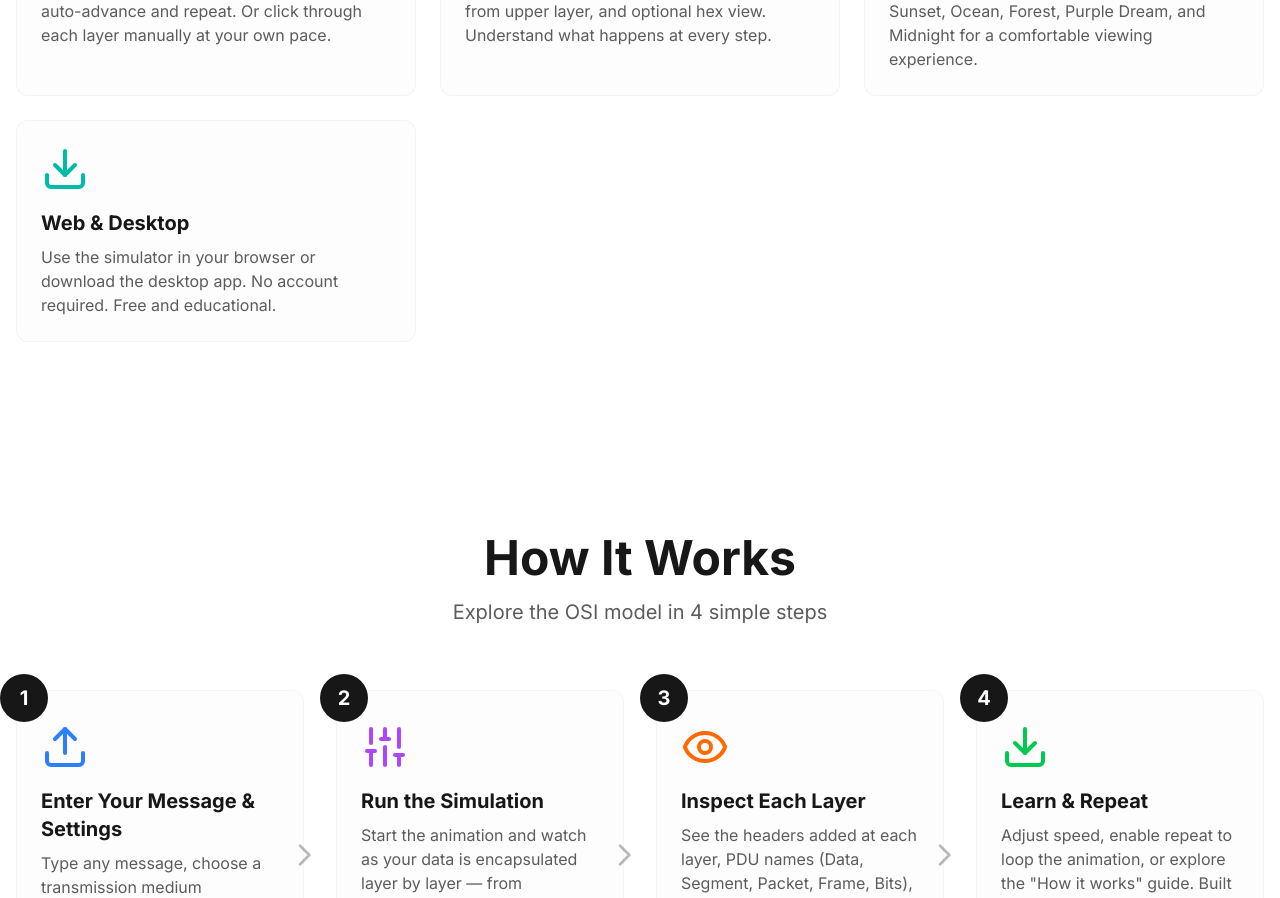
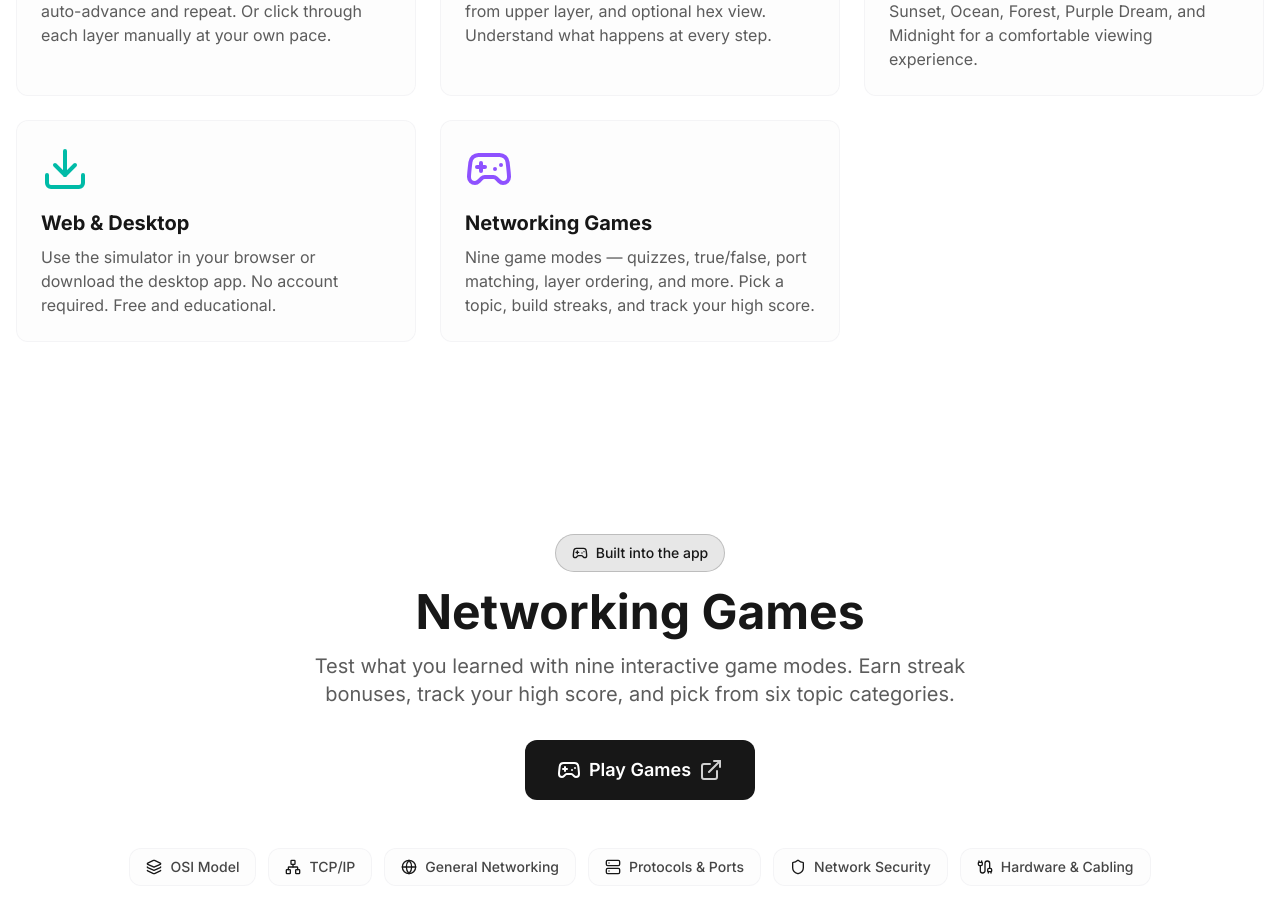
Before and after one commit to Roboticela/OSI-Model-Simulator-Frontend, a Next.js app: page / in a window 1280 px wide. Shown: the part 1880-2778 px from the top of the page. Built offline with nearby package versions, Linux system fonts and the light colour scheme.

Commit message:
feat: add Games section to homepage, update Features component with new game feature, and enhance navigation and footer links for games

```diff
--- a/app/page.tsx
+++ b/app/page.tsx
@@ -4,6 +4,7 @@ import Navbar from '@/components/Navbar';
 import Hero from '@/components/Hero';
 import Stats from '@/components/Stats';
 import Features from '@/components/Features';
+import Games from '@/components/Games';
 import HowItWorks from '@/components/HowItWorks';
 import Demo from '@/components/Demo';
 import UseCases from '@/components/UseCases';
@@ -30,6 +31,9 @@ export default function Home() {
 
         {/* Features Section */}
         <Features />
+
+        {/* Games Section */}
+        <Games />
 
         {/* How It Works Section */}
         <HowItWorks />
--- a/components/Features.tsx
+++ b/components/Features.tsx
@@ -1,7 +1,7 @@
 'use client';
 
 import { motion } from 'framer-motion';
-import { Image, Sliders, Download, Eye, Smartphone, Monitor, Palette, Grid3x3, FileCheck } from 'lucide-react';
+import { Image, Sliders, Download, Eye, Palette, Grid3x3, FileCheck, Gamepad2 } from 'lucide-react';
 
 const containerAnimation = {
   hidden: { opacity: 0 },
@@ -60,6 +60,12 @@ const features = [
     title: 'Web & Desktop',
     description: 'Use the simulator in your browser or download the desktop app. No account required. Free and educational.',
     color: 'text-teal-500'
+  },
+  {
+    icon: Gamepad2,
+    title: 'Networking Games',
+    description: 'Nine game modes — quizzes, true/false, port matching, layer ordering, and more. Pick a topic, build streaks, and track your high score.',
+    color: 'text-violet-500'
   }
 ];
 
--- a/components/Footer.tsx
+++ b/components/Footer.tsx
@@ -3,6 +3,7 @@
 import { Github, Mail } from 'lucide-react';
 import Link from 'next/link';
 import { usePathname } from 'next/navigation';
+import { GAMES_URL } from '@/lib/appLinks';
 
 function scrollToTop() {
   window.scrollTo({ top: 0, behavior: 'smooth' });
@@ -97,6 +98,27 @@ export default function Footer() {
                     Features
                   </Link>
                 )}
+              </li>
+              <li>
+                {isHome ? (
+                  <a href="#games" className="text-sm text-foreground/70 hover:text-primary transition-colors">
+                    Games
+                  </a>
+                ) : (
+                  <Link href="/#games" className="text-sm text-foreground/70 hover:text-primary transition-colors">
+                    Games
+                  </Link>
+                )}
+              </li>
+              <li>
+                <a
+                  href={GAMES_URL}
+                  target="_blank"
+                  rel="noopener noreferrer"
+                  className="text-sm text-foreground/70 hover:text-primary transition-colors"
+                >
+                  Play Games
+                </a>
               </li>
               <li>
                 {isHome ? (
--- /dev/null
+++ b/components/Games.tsx
@@ -0,0 +1,200 @@
+'use client';
+
+import { motion } from 'framer-motion';
+import {
+  ExternalLink,
+  Gamepad2,
+  HelpCircle,
+  ToggleLeft,
+  MousePointerClick,
+  TextCursorInput,
+  Hash,
+  CircleOff,
+  Link2,
+  Layers,
+  Package,
+  Globe,
+  Network,
+  Server,
+  Shield,
+  Cable,
+  Trophy,
+} from 'lucide-react';
+import type { LucideIcon } from 'lucide-react';
+import { GAMES_URL } from '@/lib/appLinks';
+
+const gameModes: { icon: LucideIcon; name: string; description: string; color: string }[] = [
+  {
+    icon: HelpCircle,
+    name: 'Classic Quiz',
+    description: 'Multiple choice — pick the best answer on networking topics.',
+    color: 'text-blue-500',
+  },
+  {
+    icon: ToggleLeft,
+    name: 'True or False',
+    description: 'Quick yes/no rounds on OSI layers, TCP/IP, and protocol facts.',
+    color: 'text-green-500',
+  },
+  {
+    icon: MousePointerClick,
+    name: 'Layer Spotlight',
+    description: 'Read a clue and tap the OSI layer that fits.',
+    color: 'text-cyan-500',
+  },
+  {
+    icon: TextCursorInput,
+    name: 'Fill the Blank',
+    description: 'Complete sentences with the correct networking term.',
+    color: 'text-purple-500',
+  },
+  {
+    icon: Hash,
+    name: 'Port Picker',
+    description: 'Match protocols like HTTP, DNS, and FTP to their port numbers.',
+    color: 'text-orange-500',
+  },
+  {
+    icon: CircleOff,
+    name: 'Odd One Out',
+    description: 'Spot the term that does not belong in the group.',
+    color: 'text-pink-500',
+  },
+  {
+    icon: Link2,
+    name: 'Protocol Match',
+    description: 'Pair terms with their definitions or protocol partners.',
+    color: 'text-teal-500',
+  },
+  {
+    icon: Layers,
+    name: 'Stack the Layers',
+    description: 'Put all seven OSI layers in the correct top-to-bottom order.',
+    color: 'text-indigo-500',
+  },
+  {
+    icon: Package,
+    name: 'Encapsulation Rush',
+    description: 'Order the steps data takes as it moves down the stack.',
+    color: 'text-amber-500',
+  },
+];
+
+const topics = [
+  { icon: Layers, name: 'OSI Model' },
+  { icon: Network, name: 'TCP/IP' },
+  { icon: Globe, name: 'General Networking' },
+  { icon: Server, name: 'Protocols & Ports' },
+  { icon: Shield, name: 'Network Security' },
+  { icon: Cable, name: 'Hardware & Cabling' },
+];
+
+function GameCard({ icon: Icon, name, description, color }: (typeof gameModes)[number]) {
+  return (
+    <div className="bg-card/40 backdrop-blur-md rounded-xl p-5 border border-border/40 hover:border-primary/40 transition-all duration-300 hover:-translate-y-1 hover:shadow-lg">
+      <div className={`${color} mb-3`}>
+        <Icon className="w-10 h-10" />
+      </div>
+      <h3 className="text-lg font-bold text-foreground mb-1.5">{name}</h3>
+      <p className="text-sm text-foreground/70 leading-relaxed">{description}</p>
+    </div>
+  );
+}
+
+export default function Games() {
+  return (
+    <section id="games" className="py-16 md:py-24 px-4 overflow-x-hidden">
+      <div className="max-w-7xl mx-auto">
+        <motion.div
+          className="text-center mb-12"
+          initial={{ opacity: 0, y: 20 }}
+          whileInView={{ opacity: 1, y: 0 }}
+          viewport={{ once: true, margin: '-50px' }}
+          transition={{ duration: 0.5 }}
+        >
+          <div className="inline-flex items-center gap-2 px-4 py-2 rounded-full border border-primary/20 bg-primary/10 text-primary text-sm font-medium mb-4">
+            <Gamepad2 className="w-4 h-4" />
+            Built into the app
+          </div>
+          <h2 className="text-3xl md:text-5xl font-bold text-foreground mb-4">
+            Networking Games
+          </h2>
+          <p className="text-xl text-foreground/70 max-w-2xl mx-auto mb-8">
+            Test what you learned with nine interactive game modes. Earn streak bonuses, track your high score, and pick from six topic categories.
+          </p>
+          <motion.a
+            href={GAMES_URL}
+            target="_blank"
+            rel="noopener noreferrer"
+            whileHover={{ y: -2, scale: 1.02 }}
+            whileTap={{ scale: 0.98 }}
+            className="inline-flex items-center justify-center gap-2 px-8 py-4 bg-primary hover:bg-primary/90 text-background rounded-xl font-semibold text-lg transition-colors"
+          >
+            <Gamepad2 className="text-xl" />
+            Play Games
+            <ExternalLink className="text-lg opacity-80" />
+          </motion.a>
+        </motion.div>
+
+        <motion.div
+          className="flex flex-wrap justify-center gap-3 mb-10"
+          initial={{ opacity: 0, y: 16 }}
+          whileInView={{ opacity: 1, y: 0 }}
+          viewport={{ once: true, margin: '-50px' }}
+          transition={{ duration: 0.5, delay: 0.1 }}
+        >
+          {topics.map((topic) => (
+            <span
+              key={topic.name}
+              className="inline-flex items-center gap-2 px-4 py-2 rounded-xl border border-border/40 bg-card/40 backdrop-blur-md text-sm font-medium text-foreground/80"
+            >
+              <topic.icon className="w-4 h-4 text-primary" />
+              {topic.name}
+            </span>
+          ))}
+        </motion.div>
+
+        <motion.div
+          className="grid grid-cols-1 sm:grid-cols-2 lg:grid-cols-3 gap-5 mb-12"
+          initial={{ opacity: 0, y: 20 }}
+          whileInView={{ opacity: 1, y: 0 }}
+          viewport={{ once: true, margin: '-50px' }}
+          transition={{ duration: 0.5, delay: 0.15 }}
+        >
+          {gameModes.map((game) => (
+            <GameCard key={game.name} {...game} />
+          ))}
+        </motion.div>
+
+        <motion.div
+          className="bg-card/40 backdrop-blur-md rounded-xl p-6 md:p-8 border border-primary/20 flex flex-col md:flex-row items-center justify-between gap-6"
+          initial={{ opacity: 0, y: 20 }}
+          whileInView={{ opacity: 1, y: 0 }}
+          viewport={{ once: true, margin: '-50px' }}
+          transition={{ duration: 0.5, delay: 0.2 }}
+        >
+          <div className="flex items-start gap-4 text-center md:text-left">
+            <div className="hidden sm:flex w-12 h-12 rounded-xl border border-primary/20 bg-primary/10 items-center justify-center flex-shrink-0">
+              <Trophy className="w-6 h-6 text-primary" />
+            </div>
+            <div>
+              <h3 className="text-xl font-bold text-foreground mb-1">Score points and build streaks</h3>
+              <p className="text-foreground/70 max-w-xl">
+                Each correct answer earns 100 points with a streak multiplier. Your best score and longest streak are saved locally — no account needed.
+              </p>
+            </div>
+          </div>
+          <a
+            href={GAMES_URL}
+            target="_blank"
+            rel="noopener noreferrer"
+            className="w-full md:w-auto shrink-0 px-6 py-3 bg-card/60 hover:bg-card/80 border border-border/40 hover:border-primary/40 rounded-xl font-semibold text-foreground transition-all flex items-center justify-center gap-2"
+          >
+            <Gamepad2 className="w-5 h-5 text-primary" />
+            Start playing
+          </a>
+        </motion.div>
+      </div>
+    </section>
+  );
+}
--- a/components/Navbar.tsx
+++ b/components/Navbar.tsx
@@ -35,6 +35,7 @@ export default function Navbar() {
   const navLinks = [
     { href: '/', label: 'Home' },
     { href: '#features', label: 'Features' },
+    { href: '#games', label: 'Games' },
     { href: '#how-it-works', label: 'How it works' },
     { href: '#demo', label: 'Demo' },
     { href: '#downloads', label: 'Download' },
--- a/components/Stats.tsx
+++ b/components/Stats.tsx
@@ -4,8 +4,8 @@ import { motion } from 'framer-motion';
 
 const stats = [
   { value: '7', label: 'OSI Layers' },
+  { value: '9', label: 'Networking Games' },
   { value: '5', label: 'Protocols (HTTP, HTTPS, SMTP, DNS, FTP)' },
-  { value: '5', label: 'Transmission Media' },
   { value: '100%', label: 'Free & Educational' }
 ];
 
--- /dev/null
+++ b/lib/appLinks.ts
@@ -0,0 +1,2 @@
+export const APP_URL = 'https://app.osi-model-simulator.roboticela.com';
+export const GAMES_URL = `${APP_URL}/quiz`;
```
Also changed, not shown: components/Hero.tsx (+12 -2 lines).
